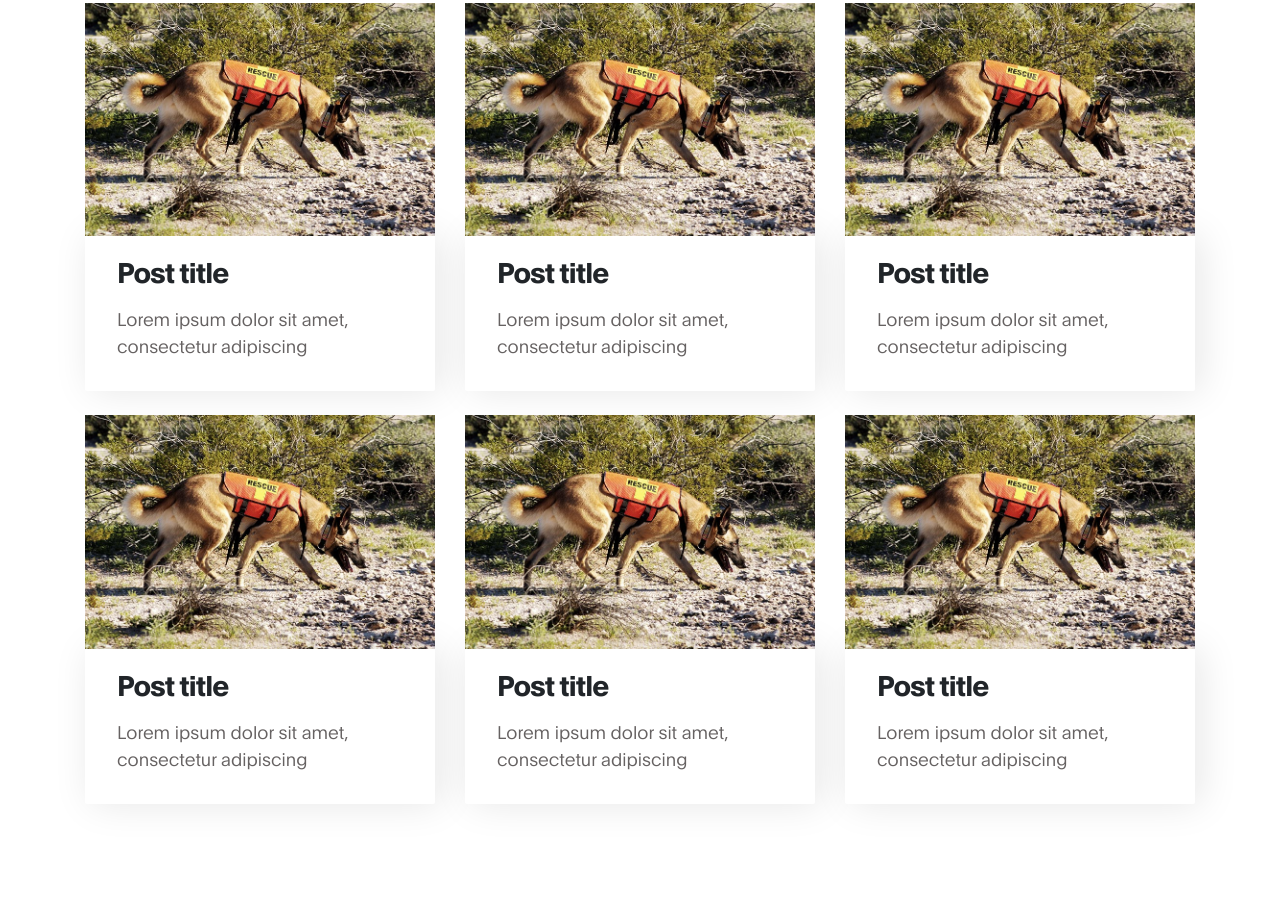
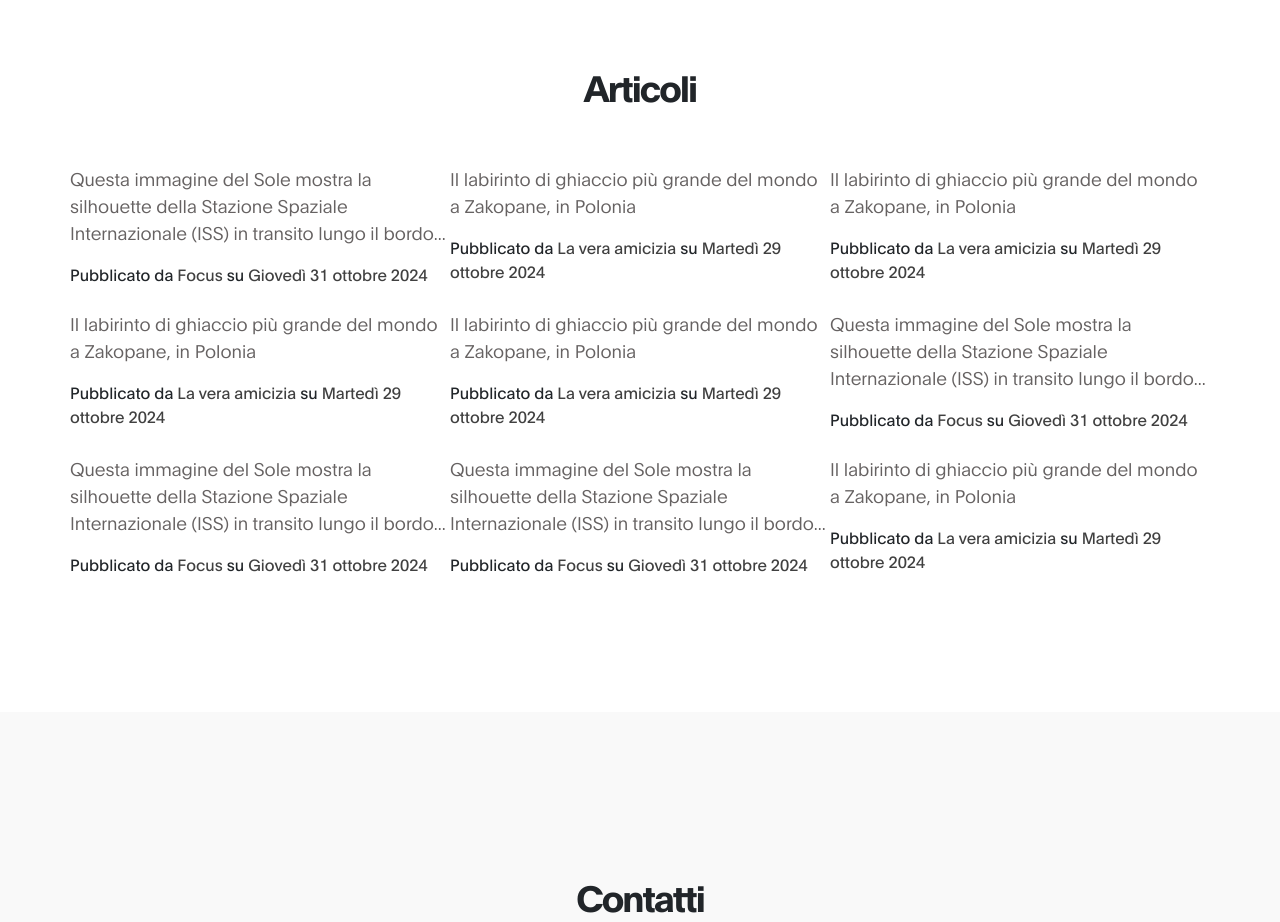
Before and after one commit to Ritmic/sito-alex, a plain HTML site: page index.html in a window 1280 px wide. Shown: the part 1522-2444 px from the top of the page. Drawn offline with Linux system fonts and the light colour scheme.

Commit message:
Added facebook integration

```diff
--- a/css/tooplate-gymso-style.css
+++ b/css/tooplate-gymso-style.css
@@ -520,6 +520,18 @@ https://www.tooplate.com/view/2119-gymso-fitness
   }
 
 
+
+  /*---------------------------------------
+     NEWS
+  -----------------------------------------*/
+
+  .grid{
+    display: grid;
+    width: 100%;
+    grid-template-columns: repeat(auto-fit, minmax(350px, 1fr));
+    justify-items: center;
+  }
+
   /*---------------------------------------
      CONTACT
   -----------------------------------------*/
--- a/index.html
+++ b/index.html
@@ -2,7 +2,7 @@
 <html lang="en">
 <head>
 
-     <title>Gymso Fitness HTML Template</title>
+     <title>Cinofili Website</title>
 
      <meta charset="UTF-8">
      <meta http-equiv="X-UA-Compatible" content="IE=Edge">
@@ -19,6 +19,8 @@
      <link rel="stylesheet" href="css/tooplate-gymso-style.css">
 </head>
 <body data-spy="scroll" data-target="#navbarNav" data-offset="50">
+    <div id="fb-root"></div>
+    <script async defer crossorigin="anonymous" src="https://connect.facebook.net/it_IT/sdk.js#xfbml=1&version=v21.0"></script>
 
     <!-- MENU BAR -->
     <nav class="navbar navbar-expand-lg fixed-top">
@@ -85,9 +87,10 @@
                             <div class="mt-lg-5 mr-lg-2 mb-lg-0 mb-4 col-lg-6 col-md-10 col-12">
                                 <h2 class="mb-4" data-aos="fade-up" data-aos-delay="300">Hello, we are Gymso</h2>
 
-                                <p data-aos="fade-up" data-aos-delay="400">You are NOT allowed to redistribute this HTML template downloadable ZIP file on any template collection site. You are allowed to use this template for your personal or business websites.</p>
+                                <p data-aos="fade-up" data-aos-delay="400">Lorem ipsum dolor sit amet, consectetur adipisicing elit. Inventore quis doloremque voluptas voluptates. Eius, alias, distinctio veniam minus cum aliquid nostrum quos natus nisi magni quia, aut qui corporis dicta?
+                                Laudantium illum ipsam iste delectus reprehenderit temporibus, debitis exercitationem, officiis atque aspernatur nobis nesciunt at. Rerum esse fugit saepe perspiciatis, eius, veritatis voluptatum nulla laudantium ipsa asperiores in dicta deleniti?</p>
 
-                                <p data-aos="fade-up" data-aos-delay="500">If you have any question regarding <a rel="nofollow" href="https://www.tooplate.com/view/2119-gymso-fitness" target="_parent">Gymso Fitness HTML template</a>, you can <a rel="nofollow" href="https://www.tooplate.com/contact" target="_parent">contact Tooplate</a> immediately. Thank you.</p>
+                                <p data-aos="fade-up" data-aos-delay="500">Lorem ipsum dolor sit amet consectetur adipisicing elit. Facilis deserunt quasi iure nostrum ea eum eius nulla libero consequatur, nesciunt voluptates voluptatibus odio et neque qui saepe architecto impedit eveniet!</p>
 
                             </div>
 
@@ -103,80 +106,39 @@
      <section class="class section" id="news">
                <div class="container">
                     <div class="row gy-5">
-
                             <div class="col-lg-12 col-12 text-center mb-5">
                                 <h2 data-aos="fade-up" data-aos-delay="200">Articoli</h2>
                              </div>
-
-                            <div class="col-lg-4 col-md-6 col-12 mb-4" data-aos="fade-up" data-aos-delay="400">
-                                <div class="class-thumb">
-                                    <img src="images/hero-bg.jpg" class="img-fluid" alt="Class">
-
-                                    <div class="class-info">
-                                        <h3 class="mb-1">Post title</h3>
-
-                                        <p class="mt-3">Lorem ipsum dolor sit amet, consectetur adipiscing</p>
-                                    </div>
+                               <div class="grid">
+                                <div class="grid-item" data-aos="fade-up" data-aos-delay="400">
+                                    <div class="fb-post mb-4" data-href="https://www.facebook.com/focus.it/posts/954902773338148?rdid=nuTPcag5WO1Qsn0F" data-width="350" data-show-text="true"><blockquote cite="https://www.facebook.com/focus.it/posts/954902773338148" target="_top" class="fb-xfbml-parse-ignore"><p>Questa immagine del Sole mostra la silhouette della Stazione Spaziale Internazionale (ISS) in transito lungo il bordo...</p>Pubblicato da <a href="https://www.facebook.com/focus.it">Focus</a> su&nbsp;<a href="https://www.facebook.com/focus.it/posts/954902773338148">Giovedì 31 ottobre 2024</a></blockquote></div>
                                 </div>
+                                <div class="grid-item">
+                                    <div class="fb-post mb-4" data-href="https://www.facebook.com/permalink.php?story_fbid=1026019965989473&amp;id=100057444370224" data-width="350" data-show-text="true"><blockquote cite="https://www.facebook.com/permalink.php?story_fbid=1026019965989473&amp;id=100057444370224" class="fb-xfbml-parse-ignore"><p>Il labirinto di ghiaccio più grande del mondo a Zakopane, in Polonia</p>Pubblicato da <a href="https://www.facebook.com/people/La-vera-amicizia/100057444370224/">La vera amicizia</a> su&nbsp;<a href="https://www.facebook.com/permalink.php?story_fbid=1026019965989473&amp;id=100057444370224">Martedì 29 ottobre 2024</a></blockquote></div>
+                                </div>
+                                <div class="grid-item">
+                                    <div class="fb-post mb-4" data-href="https://www.facebook.com/permalink.php?story_fbid=1026019965989473&amp;id=100057444370224" data-width="350" data-show-text="true"><blockquote cite="https://www.facebook.com/permalink.php?story_fbid=1026019965989473&amp;id=100057444370224" class="fb-xfbml-parse-ignore"><p>Il labirinto di ghiaccio più grande del mondo a Zakopane, in Polonia</p>Pubblicato da <a href="https://www.facebook.com/people/La-vera-amicizia/100057444370224/">La vera amicizia</a> su&nbsp;<a href="https://www.facebook.com/permalink.php?story_fbid=1026019965989473&amp;id=100057444370224">Martedì 29 ottobre 2024</a></blockquote></div>
+                                </div>
+                                <div class="grid-item">
+                                    <div class="fb-post mb-4" data-href="https://www.facebook.com/permalink.php?story_fbid=1026019965989473&amp;id=100057444370224" data-width="350" data-show-text="true"><blockquote cite="https://www.facebook.com/permalink.php?story_fbid=1026019965989473&amp;id=100057444370224" class="fb-xfbml-parse-ignore"><p>Il labirinto di ghiaccio più grande del mondo a Zakopane, in Polonia</p>Pubblicato da <a href="https://www.facebook.com/people/La-vera-amicizia/100057444370224/">La vera amicizia</a> su&nbsp;<a href="https://www.facebook.com/permalink.php?story_fbid=1026019965989473&amp;id=100057444370224">Martedì 29 ottobre 2024</a></blockquote></div>
+                                </div>
+                                <div class="grid-item">
+                                    <div class="fb-post mb-4" data-href="https://www.facebook.com/permalink.php?story_fbid=1026019965989473&amp;id=100057444370224" data-width="350" data-show-text="true"><blockquote cite="https://www.facebook.com/permalink.php?story_fbid=1026019965989473&amp;id=100057444370224" class="fb-xfbml-parse-ignore"><p>Il labirinto di ghiaccio più grande del mondo a Zakopane, in Polonia</p>Pubblicato da <a href="https://www.facebook.com/people/La-vera-amicizia/100057444370224/">La vera amicizia</a> su&nbsp;<a href="https://www.facebook.com/permalink.php?story_fbid=1026019965989473&amp;id=100057444370224">Martedì 29 ottobre 2024</a></blockquote></div>
+                                </div>
+                                <div class="grid-item">
+                                    <div class="fb-post mb-4" data-href="https://www.facebook.com/focus.it/posts/954902773338148?rdid=nuTPcag5WO1Qsn0F" data-width="350" data-show-text="true"><blockquote cite="https://www.facebook.com/focus.it/posts/954902773338148" target="_top" class="fb-xfbml-parse-ignore"><p>Questa immagine del Sole mostra la silhouette della Stazione Spaziale Internazionale (ISS) in transito lungo il bordo...</p>Pubblicato da <a href="https://www.facebook.com/focus.it">Focus</a> su&nbsp;<a href="https://www.facebook.com/focus.it/posts/954902773338148">Giovedì 31 ottobre 2024</a></blockquote></div>
+                                </div>
+                                <div class="grid-item">
+                                    <div class="fb-post mb-4" data-href="https://www.facebook.com/focus.it/posts/954902773338148?rdid=nuTPcag5WO1Qsn0F" data-width="350" data-show-text="true"><blockquote cite="https://www.facebook.com/focus.it/posts/954902773338148" target="_top" class="fb-xfbml-parse-ignore"><p>Questa immagine del Sole mostra la silhouette della Stazione Spaziale Internazionale (ISS) in transito lungo il bordo...</p>Pubblicato da <a href="https://www.facebook.com/focus.it">Focus</a> su&nbsp;<a href="https://www.facebook.com/focus.it/posts/954902773338148">Giovedì 31 ottobre 2024</a></blockquote></div>
+                                </div>
+                                <div class="grid-item">
+                                    <div class="fb-post mb-4" data-href="https://www.facebook.com/focus.it/posts/954902773338148?rdid=nuTPcag5WO1Qsn0F" data-width="350" data-show-text="true"><blockquote cite="https://www.facebook.com/focus.it/posts/954902773338148" target="_top" class="fb-xfbml-parse-ignore"><p>Questa immagine del Sole mostra la silhouette della Stazione Spaziale Internazionale (ISS) in transito lungo il bordo...</p>Pubblicato da <a href="https://www.facebook.com/focus.it">Focus</a> su&nbsp;<a href="https://www.facebook.com/focus.it/posts/954902773338148">Giovedì 31 ottobre 2024</a></blockquote></div>
+                                </div>
+                                <div class="grid-item">
+                                    <div class="fb-post mb-4" data-href="https://www.facebook.com/permalink.php?story_fbid=1026019965989473&amp;id=100057444370224" data-width="350" data-show-text="true"><blockquote cite="https://www.facebook.com/permalink.php?story_fbid=1026019965989473&amp;id=100057444370224" class="fb-xfbml-parse-ignore"><p>Il labirinto di ghiaccio più grande del mondo a Zakopane, in Polonia</p>Pubblicato da <a href="https://www.facebook.com/people/La-vera-amicizia/100057444370224/">La vera amicizia</a> su&nbsp;<a href="https://www.facebook.com/permalink.php?story_fbid=1026019965989473&amp;id=100057444370224">Martedì 29 ottobre 2024</a></blockquote></div>
+                                </div>
+                               </div>
                             </div>
-                            <div class="col-lg-4 col-md-6 col-12 mb-4" data-aos="fade-up" data-aos-delay="400">
-                                <div class="class-thumb">
-                                    <img src="images/hero-bg.jpg" class="img-fluid" alt="Class">
-
-                                    <div class="class-info">
-                                        <h3 class="mb-1">Post title</h3>
-
-                                        <p class="mt-3">Lorem ipsum dolor sit amet, consectetur adipiscing</p>
-                                    </div>
-                                </div>
-                            </div>
-                            <div class="col-lg-4 col-md-6 col-12 mb-4" data-aos="fade-up" data-aos-delay="400">
-                                <div class="class-thumb">
-                                    <img src="images/hero-bg.jpg" class="img-fluid" alt="Class">
-
-                                    <div class="class-info">
-                                        <h3 class="mb-1">Post title</h3>
-
-                                        <p class="mt-3">Lorem ipsum dolor sit amet, consectetur adipiscing</p>
-                                    </div>
-                                </div>
-                            </div>
-                            <div class="col-lg-4 col-md-6 col-12 mb-4" data-aos="fade-up" data-aos-delay="400">
-                                <div class="class-thumb">
-                                    <img src="images/hero-bg.jpg" class="img-fluid" alt="Class">
-
-                                    <div class="class-info">
-                                        <h3 class="mb-1">Post title</h3>
-
-                                        <p class="mt-3">Lorem ipsum dolor sit amet, consectetur adipiscing</p>
-                                    </div>
-                                </div>
-                            </div>
-
-                            <div class="col-lg-4 col-md-6 col-12 mb-4" data-aos="fade-up" data-aos-delay="500">
-                                <div class="class-thumb">
-                                    <img src="images/hero-bg.jpg" class="img-fluid" alt="Class">
-
-                                    <div class="class-info">
-                                        <h3 class="mb-1">Post title</h3>
-
-                                        <p class="mt-3">Lorem ipsum dolor sit amet, consectetur adipiscing</p>
-                                    </div>
-                                </div>
-                            </div>
-
-                            <div class="col-lg-4 col-md-6 col-12 mb-4" data-aos="fade-up" data-aos-delay="600">
-                                <div class="class-thumb">
-                                    <img src="images/hero-bg.jpg" class="img-fluid" alt="Class">
-
-                                    <div class="class-info">
-                                        <h3 class="mb-1">Post title</h3>
-
-                                        <p class="mt-3">Lorem ipsum dolor sit amet, consectetur adipiscing</p>
-                                    </div>
-                                </div>
-                            </div>
-
                     </div>
                </div>
      </section>
@@ -185,9 +147,8 @@
      <section class="contact section" id="contact">
           <div class="container">
                <div class="row">
-
                     <div class="col-12">
-                        <div class="col-lg-12 col-12 text-center mb-5">
+                        <div class="col-lg-12 col-12 text-center my-5">
                             <h2 data-aos="fade-up" data-aos-delay="200">Contatti</h2>
                          </div>
                         <div class="d-flex flex-column  mx-auto col-12" data-aos="fade-up" data-aos-delay="400">
```
Also changed, not shown: ABOUT THIS TEMPLATE.txt (deleted).
